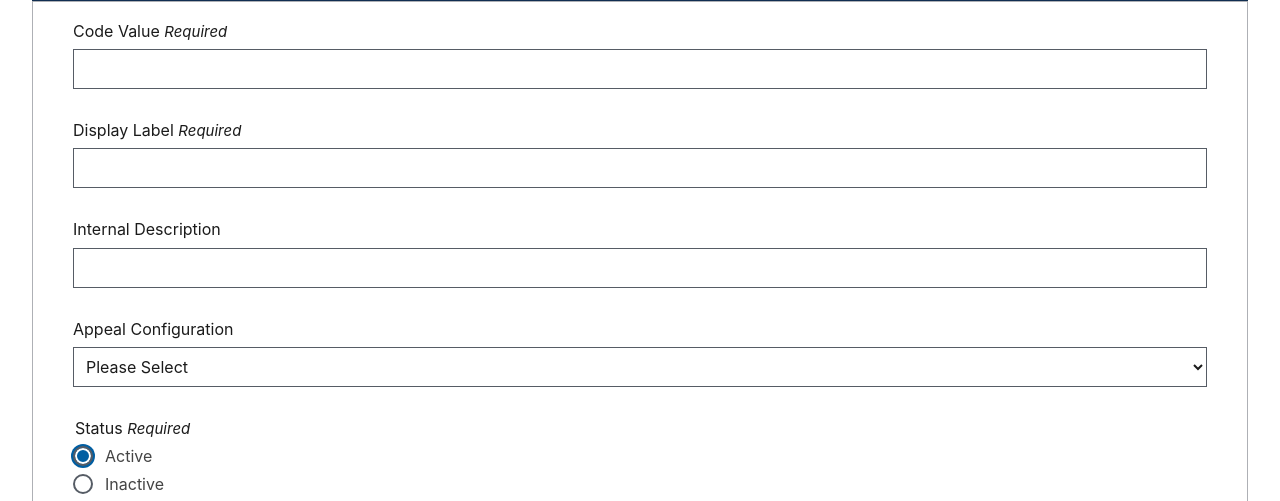
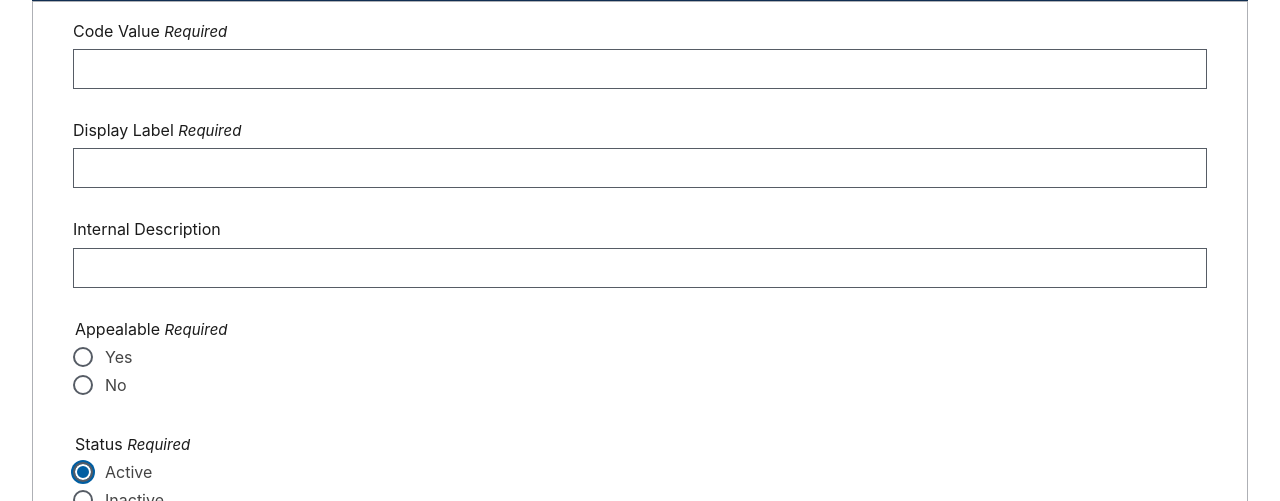
Before and after one commit to dpeac-tyler/rlp-denials, a website built with Vite: page add-denial-code.html in a window 1280 px wide. Shown: the part 299-800 px from the top of the page. Built offline with nearby package versions, Linux system fonts and the light colour scheme.

Commit message:
added appealable config

```diff
--- a/add-denial-code.html
+++ b/add-denial-code.html
@@ -138,17 +138,19 @@
             <input class="usa-input" id="internal-description" name="internal-description" type="text">
           </div>
 
-          <!-- Appeal Configuration -->
+          <!-- Appealable -->
           <div class="margin-bottom-4">
-            <label class="usa-label" for="appeal-configuration">Appeal Configuration</label>
-            <select class="usa-select" id="appeal-configuration" name="appeal-configuration">
-              <option value="">Please Select</option>
-              <option value="standard-administrative-review">Standard Administrative Review</option>
-              <option value="formal-hearing-process">Formal Hearing Process</option>
-              <option value="informal-review">Informal Review</option>
-              <option value="expedited-review">Expedited Review</option>
-              <option value="late-appeal-process">Late Appeal Process</option>
-            </select>
+            <fieldset class="usa-fieldset">
+              <legend class="usa-legend">Appealable <span class="field-required">Required</span></legend>
+              <div class="usa-radio">
+                <input class="usa-radio__input" id="appealable-yes" type="radio" name="appealable" value="yes">
+                <label class="usa-radio__label" for="appealable-yes">Yes</label>
+              </div>
+              <div class="usa-radio">
+                <input class="usa-radio__input" id="appealable-no" type="radio" name="appealable" value="no">
+                <label class="usa-radio__label" for="appealable-no">No</label>
+              </div>
+            </fieldset>
           </div>
 
           <!-- Status -->
```
